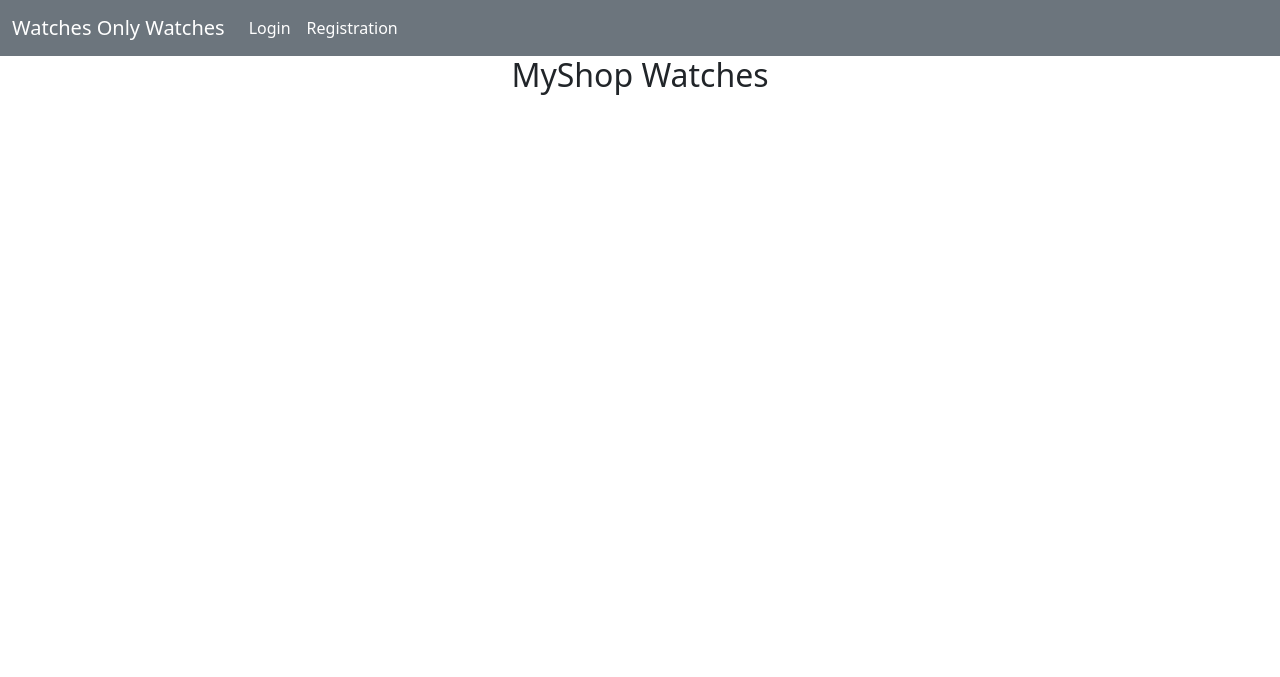
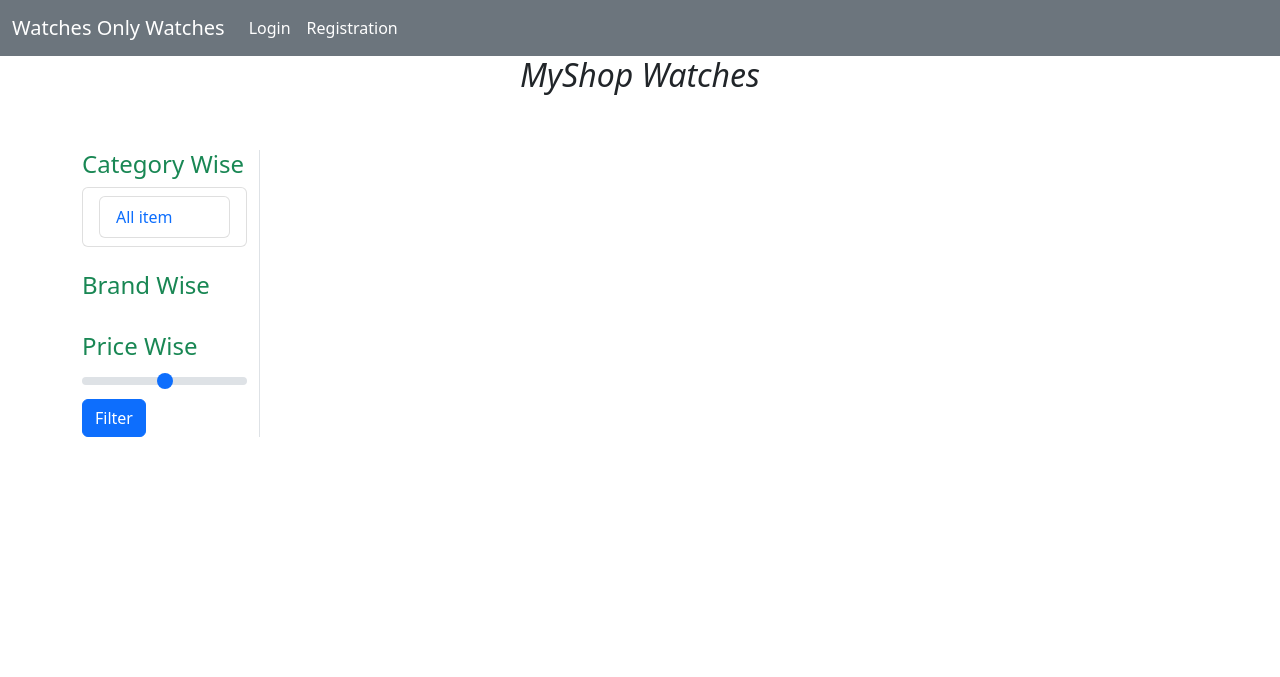
Before and after one commit to Shivamprajapati970/Watches-Only-Watches, a Django app: page /allproduct/ in a window 1280 px wide. Shown: the top 677 px of the page. Run offline with Django 5.2, Linux system fonts and the light colour scheme; data that the repository does not hold is empty; some libraries are stand-ins or nearby versions.

Commit message:
Filter Product categories, brand and Price wise.

```diff
--- a/Watch_Shop/Watches/static/js/myscript.js
+++ b/Watch_Shop/Watches/static/js/myscript.js
@@ -104,3 +104,8 @@ $('.minus-wishlist').click(function(){
         }
     })
 })
+
+function valuechange(){
+    val=document.getElementById("value").value;
+    document.getElementById('show').innerHTML=(val)*200
+}
--- a/Watch_Shop/Watches/templates/allproduct.html
+++ b/Watch_Shop/Watches/templates/allproduct.html
@@ -5,27 +5,80 @@
 {% block main-content %}
 
 <div class="container">
-    <h2 class="text-center">MyShop Watches</h2>
+    <h2 class="text-center fst-italic">MyShop Watches</h2>
     <br><br>
-    <div class="container">
+        <!--div class="container">
+            <div class="row">
+                {% for cd in all_data %}
+                <div class="col-md-4 mb-4" data-wow-duration="1s" data-wow-delay="0.6s" style="animation-duration:1s; animation-delay:0.6s;animation-name:none;">
+                    <div class="card goodnesssec buttermilk curdbgpro">
+                        <a href="{% url 'ProductDetail' cd.id %}">
+                            <img src="{{cd.image.url}}" class="card-img-top" alt="{{cd.category_name}}" width="300px" height="300px">
+                            <div class="fw-bold text-black text-center">{{cd.name|slice:":100"}}</div>
+                            <div class="fw-bold text-danger text-center">
+                                Rs. {{cd.discounted_price}} /-
+                                <small class="fw-light text-decoration-line-through">
+                                    {{cd.selling_price}}
+                                </small>
+                            </div>
+                        </a>
+                    </div>
+                </div>
+                {% endfor %}
+            </div>
+        </div-->
         <div class="row">
-            {% for pdc in all_data %}
-            <div class="col text-center mb-4">
-                <a href="{% url 'ProductDetail' pdc.id %}" class="btn">
-                    <div class="goodnesssec buttermilk curdbgpro">
-                        <img src="{{pdc.image.url}}" width="300px" height="300px" />
-                        <div class="fw-bold">{{pdc.name}}</div>
-                        <div class="fw-bold text-danger">
-                            Rs. {{pdc.discounted_price}} /-
-                            <small class="fw-light text-decoration-line-through">
-                                {{pdc.selling_price}}
-                            </small>
+            <div class="col-sm-2 border-end">
+                <div class="list-group">
+                    <h4 class="text-success" >Category Wise</h4>
+                    <ul class="list-group ">
+                        <a href="/allproduct/" class="list-group-item list-group-item-action text-primary" aria-current="true"><li class="list-group-item text-primary">All item</li></a>
+                        {% for c in category_data %}
+                            <a href="/allproduct/?cat_id={{c.id}}" class="list-group-item list-group-item-action text-primary" aria-current="true"><li class="list-group-item text-primary">{{c.category_name}}</li></a>
+                        {% endfor %}
+                    </ul>
+                    <br>
+                    <h4 class="text-success " >Brand Wise</h4>
+                    <ul class="list-group ">
+                        {% for b in brand_data %}
+                            <a href="/allproduct/?brand_id={{b.id}}" class="list-group-item list-group-item-action text-primary" aria-current="true"><li class="list-group-item text-primary">{{b.brand_name}}</li></a>
+                        {% endfor %}
+                    </ul>
+
+                    <br>
+                    <h4 class="text-success " >Price Wise</h4>
+                    <ul class="list-group ">
+                        <form action="/allproduct/" method="post">
+                            {% csrf_token %}
+                            <span id="show" class="text-danger"></span>
+                            <input type="range"  min="0" max="100" name="price" onchange="valuechange()" class="form-range"  id="value">
+                            <input type="submit" value="Filter" class="btn btn-primary">
+                        </form>
+                    </ul>
+
+                </div>
+            </div>
+            <div class="col-sm-9 offset-sm-1">
+                <div class="row">
+                    {% for cd in all_data %}
+                    <div class="col-md-4 mb-4" data-wow-duration="1s" data-wow-delay="0.6s" style="animation-duration:1s; animation-delay:0.6s;animation-name:none;">
+                        <div class="card goodnesssec buttermilk curdbgpro">
+                            <a href="{% url 'ProductDetail' cd.id %}">
+                                <img src="{{cd.image.url}}" class="card-img-top" alt="{{cd.category_name}}" width="200px" height="200px">
+                                <div class="fw-bold text-black text-center">{{cd.name|slice:":100"}}</div>
+                                <div class="fw-bold text-danger text-center">
+                                    Rs. {{cd.discounted_price}} /-
+                                    <small class="fw-light text-decoration-line-through">
+                                        {{cd.selling_price}}
+                                    </small>
+                                </div>
+                            </a>
                         </div>
                     </div>
-                </a>
+                    {% endfor %}
+                </div>
             </div>
-            {% endfor %}
         </div>
-    <br><br> <br> <br>
 </div>
+
 {% endblock main-content %}
--- a/Watch_Shop/Watches/templates/product_details.html
+++ b/Watch_Shop/Watches/templates/product_details.html
@@ -5,7 +5,6 @@
 {% block title %} Home {% endblock title %}
 
 {% block banner-slider %}
-<h1>brand Id :- {{product.brand.id}}<h1>
  <div class="container">
     <div class="row flex justify-content-between mt-5">
         <div class="img2 col-lg-5 mt-5">
--- a/Watch_Shop/Watches/urls.py
+++ b/Watch_Shop/Watches/urls.py
@@ -11,6 +11,7 @@ urlpatterns = [
     path("",index),
     path("home/",Home),
     path("allproduct/",AllProduct),
+    path("allproduct/<int:uid>/",AllProduct,name="allproduct"),
     path("category/<int:id>/",CategoryView.as_view(),name="category"),
     path("product_detail/<int:pk>/",ProductDetail.as_view(),name="ProductDetail"),
     path("profile/",ProfileView.as_view(),name="profile"),
--- a/Watch_Shop/Watches/views.py
+++ b/Watch_Shop/Watches/views.py
@@ -22,7 +22,26 @@ def Home(request):
     return render(request,"home.html",locals())
 
 def AllProduct(request):
-    all_data=Product.objects.all()
+    category_data=Category.objects.all()
+    brand_data=Brand_name.objects.all()
+    category_id=request.GET.get("cat_id")
+    brand_id=request.GET.get("brand_id")
+    if category_id:
+        all_data=Product.objects.filter(category=category_id)
+
+    elif brand_id:
+        all_data=Product.objects.filter(brand=brand_id)
+
+    elif request.method=="POST":
+        price1=request.POST['price']
+        price=float(price1)*200
+        print(price)
+        all_data=Product.objects.filter(selling_price__range=[0,price])
+    else:
+        all_data=Product.objects.all()
+
+
+
     #for show total cart itme value in navbar
     totalitem=0
     if request.user.is_authenticated:
```
Also changed, not shown: Watch_Shop/Watches/templates/search.html (+23 -2 lines).
